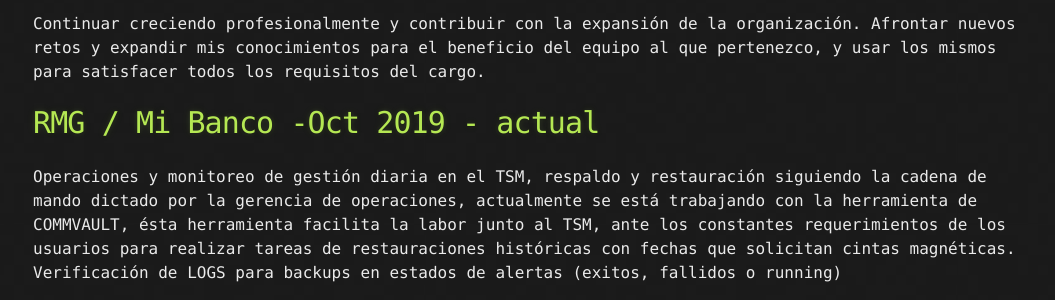
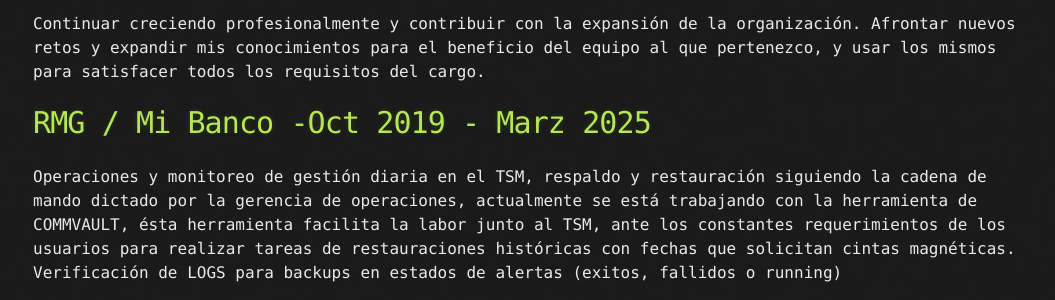
Before and after one commit to parramiguel/parramiguel.github.io, a Jekyll site: the page built from _posts/2002-01-25-Experiencias.md, in a window 1280 px wide. Shown: the part 308-608 px from the top of the page, without its empty margins (107-1162 px from the left). Built offline with Jekyll 4.4.1, drawn with Linux system fonts in a browser that asks for light colours.

Commit message:
CV actualizado

```diff
--- a/_posts/2002-01-25-Experiencias.md
+++ b/_posts/2002-01-25-Experiencias.md
@@ -9,7 +9,7 @@ Experiencia en Banca.
 
 Continuar creciendo profesionalmente y contribuir con la expansión de la organización. Afrontar nuevos retos y expandir mis conocimientos para el beneficio del equipo al que pertenezco, y usar los mismos para satisfacer todos los requisitos del cargo.
 
-# [](#header-1) RMG / Mi Banco -Oct 2019 - actual
+# [](#header-1) RMG / Mi Banco -Oct 2019 - Marz 2025
 
 Operaciones y monitoreo de gestión diaria en el TSM, respaldo y restauración siguiendo la cadena de mando dictado por la gerencia de
 operaciones, actualmente se está trabajando con la herramienta de COMMVAULT, ésta herramienta facilita la labor junto al TSM, ante los constantes requerimientos de los usuarios para realizar tareas de restauraciones históricas con fechas que solicitan cintas magnéticas. Verificación de LOGS para backups en estados de alertas (exitos, fallidos o running)
```
